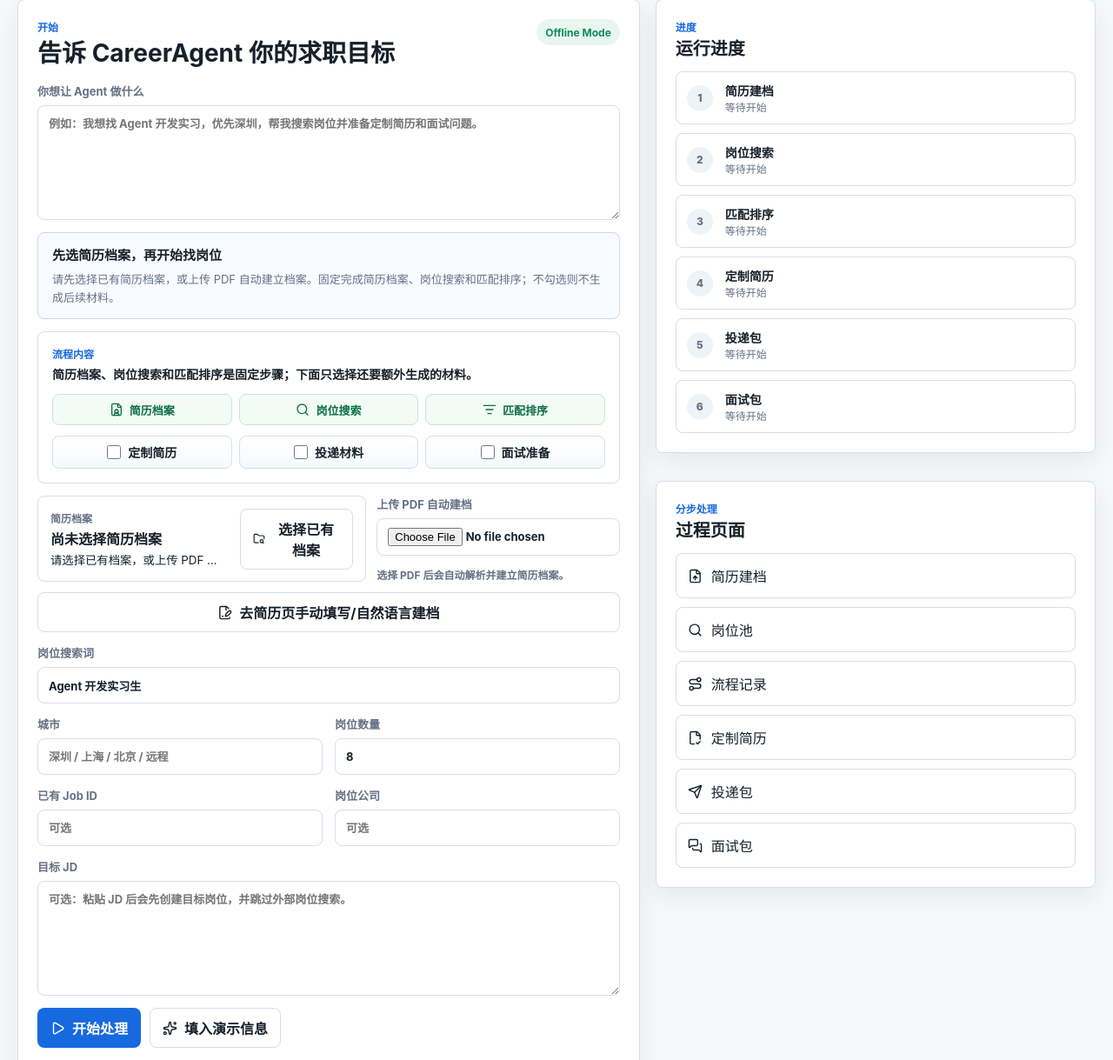
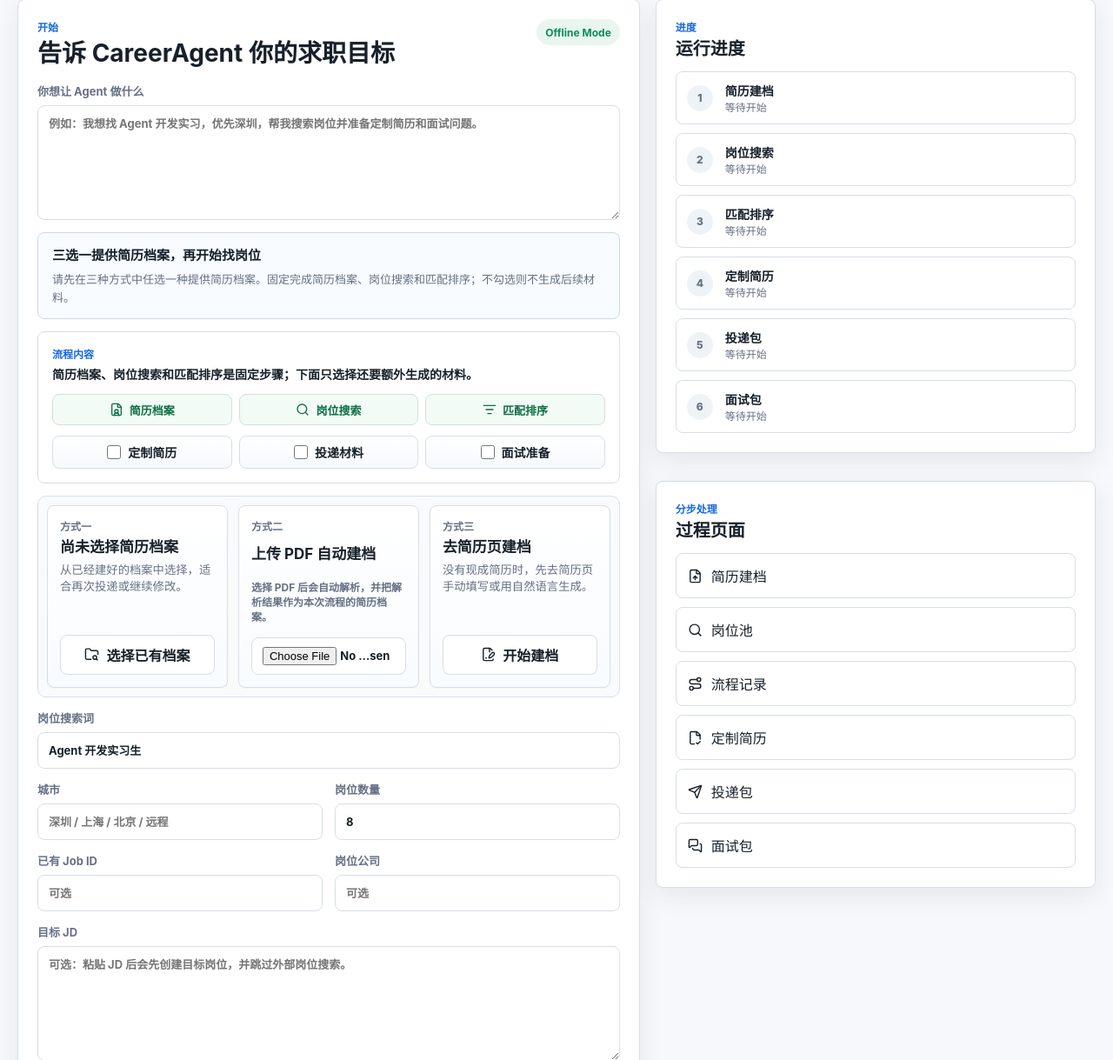
Before and after one commit to Yonhen233/CareerAgent, a FastAPI app: page / in a window 1280 px wide. Shown: the part 92-1311 px from the top of the page at 87% size. Run offline with FastAPI, Linux system fonts and the light colour scheme; parts of the project's set-up code (start-up, migrations or seed data) failed here and were passed over; some libraries are stand-ins or nearby versions.

Commit message:
优化首页简历来源选择和简历入口对齐

```diff
--- a/app/static/css/style.css
+++ b/app/static/css/style.css
@@ -651,34 +696,61 @@ button svg,
 
 .start-resume-picker {
   display: grid;
-  grid-template-columns: minmax(0, 1.15fr) minmax(260px, 0.85fr);
+  grid-template-columns: repeat(3, minmax(0, 1fr));
   gap: 12px;
   align-items: stretch;
+  padding: 10px;
+  border: 1px solid var(--line);
+  border-radius: 10px;
+  background: #f8fafc;
 }
 
-.selected-profile-card {
+.resume-source-card {
   display: flex;
-  align-items: center;
+  flex-direction: column;
   justify-content: space-between;
   gap: 14px;
+  min-height: 154px;
   min-width: 0;
-  padding: 13px 14px;
+  padding: 14px;
   border: 1px solid var(--line);
   border-radius: 8px;
-  background: #fff;
+  background: linear-gradient(180deg, #ffffff 0%, #f8fbff 100%);
+  box-shadow: 0 1px 0 rgba(15, 23, 42, 0.03);
+  transition: border-color 140ms ease, box-shadow 140ms ease, background 140ms ease;
 }
 
-.selected-profile-card > div {
+.resume-source-card.is-selected {
+  border-color: var(--green);
+  background: #f2fbf6;
+  box-shadow: 0 0 0 3px rgba(13, 148, 100, 0.11);
+}
+
+.resume-source-card:hover {
+  border-color: #9eb4d4;
+}
+
+.resume-source-card > div {
   display: grid;
-  gap: 3px;
+  gap: 6px;
   min-width: 0;
+}
+
+.resume-source-card strong {
+  color: var(--text);
+  font-size: 17px;
+  line-height: 1.25;
+}
+
+.resume-source-card small {
+  color: var(--muted);
+  line-height: 1.4;
 }
 
 .selected-profile-card strong,
 .selected-profile-card small {
   overflow: hidden;
   text-overflow: ellipsis;
-  white-space: nowrap;
 }
 
 .field-label {
@@ -689,10 +761,20 @@ button svg,
 
 .resume-upload-inline {
   min-width: 0;
+  color: var(--muted);
+  font-size: 13px;
+  font-weight: 650;
 }
 
+.resume-source-card input[type="file"] {
+  width: 100%;
+  margin-top: auto;
+}
+
+.resume-source-card .button,
 .start-profile-create {
-  grid-column: 1 / -1;
+  width: 100%;
+  margin-top: auto;
 }
 
 .profile-picker-dialog {
--- a/app/static/js/main.js
+++ b/app/static/js/main.js
@@ -353,15 +353,21 @@ function profileSummaryText(profile) {
   return `${roleText}${skillCount ? ` · ${skillCount} 个技能` : ""}`;
 }
 
-function updateSelectedProfileCard(profile) {
+function updateResumeSourceSelection(source) {
+  $("#selected-profile-card")?.classList.toggle("is-selected", source === "existing");
+  $("#resume-upload-card")?.classList.toggle("is-selected", source === "pdf");
+}
+
+function updateSelectedProfileCard(profile, source = "existing") {
   const title = $("#selected-profile-title");
   const summary = $("#selected-profile-summary");
   const form = $("#career-start-form");
   if (!title || !summary || !form) return;
   if (!profile) {
     title.textContent = "尚未选择简历档案";
-    summary.textContent = "请选择已有档案，或上传 PDF 自动建档。";
+    summary.textContent = "从已经建好的档案中选择，适合再次投递或继续修改。";
     if (form.profile_id) form.profile_id.value = "";
+    updateResumeSourceSelection(null);
     updateStartInputGuidance(form);
     return;
   }
@@ -376,6 +382,7 @@ function updateSelectedProfileCard(profile) {
   if (form.location && structured.location && !form.location.value.trim()) {
     form.location.value = structured.location;
   }
+  updateResumeSourceSelection(source);
   updateStartInputGuidance(form);
 }
 
@@ -1546,7 +1553,7 @@ function projectTextFromProfile(structured) {
   }).filter(Boolean).join("\n\n");
 }
 
-function populateStartFormFromProfile(form, profile) {
+function populateStartFormFromProfile(form, profile, source = "existing") {
   if (!form || !profile) return;
   const structured = profile.structured_profile_json || {};
   if (form.profile_id) form.profile_id.value = profile.id || "";
@@ -1555,7 +1562,7 @@ function populateStartFormFromProfile(form, profile) {
     const roles = profile.target_roles_json || structured.target_roles || [];
     form.query.value = roles[0] || "Agent 开发实习生";
   }
-  updateSelectedProfileCard(profile);
+  updateSelectedProfileCard(profile, source);
 }
 
 function setPdfParseStatus(form, message, kind = "") {
@@ -1576,7 +1583,7 @@ async function parseResumeFileIntoStartForm(form, file) {
   form.dataset.parsedResumeSignature = signature;
   form.dataset.parsedProfileId = String(profile.id || "");
   profilePickerRows = [profile, ...profilePickerRows.filter((item) => Number(item.id) !== Number(profile.id))];
-  populateStartFormFromProfile(form, profile);
+  populateStartFormFromProfile(form, profile, "pdf");
   updateStartInputGuidance(form);
   setPdfParseStatus(form, `PDF 已解析为 Profile #${profile.id}，后续流程会使用该档案。`, "ok");
   toast(`PDF 已解析为 Profile #${profile.id}`);
@@ -1594,11 +1601,11 @@ function updateStartInputGuidance(form) {
   if (form.elements.resume_file?.files?.[0]) sources.push("PDF");
   const sourceText = sources.length
     ? `将使用这些信息：${sources.join("、")}。`
-    : "请先选择已有简历档案，或上传 PDF 自动建立档案。";
+    : "请先在三种方式中任选一种提供简历档案。";
   const actionText = actions.length
     ? `固定完成简历档案、岗位搜索和匹配排序，并额外生成：${actions.map(startActionLabel).join("、")}。`
     : "固定完成简历档案、岗位搜索和匹配排序；不勾选则不生成后续材料。";
-  card.innerHTML = `<strong>先选简历档案，再开始找岗位</strong><span>${escapeHtml(sourceText)}${escapeHtml(actionText)}</span>`;
+  card.innerHTML = `<strong>三选一提供简历档案，再开始找岗位</strong><span>${escapeHtml(sourceText)}${escapeHtml(actionText)}</span>`;
 }
 
 function topMatchedJob(run) {
--- a/app/templates/base.html
+++ b/app/templates/base.html
@@ -4,7 +4,7 @@
     <meta charset="utf-8">
     <meta name="viewport" content="width=device-width, initial-scale=1">
     <title>CareerAgent</title>
-    <link rel="stylesheet" href="/static/css/style.css?v=20260708-profile-picker">
+    <link rel="stylesheet" href="/static/css/style.css?v=20260708-resume-source-cards">
     <script src="https://unpkg.com/lucide@latest/dist/umd/lucide.min.js"></script>
   </head>
   <body data-page="{{ page }}">
@@ -33,6 +33,6 @@
       {% block content %}{% endblock %}
     </main>
     <div id="toast" class="toast" hidden></div>
-    <script src="/static/js/main.js?v=20260708-profile-picker"></script>
+    <script src="/static/js/main.js?v=20260708-resume-source-cards"></script>
   </body>
 </html>
--- a/app/templates/index.html
+++ b/app/templates/index.html
@@ -17,7 +17,7 @@
       </label>
       <div id="input-guidance" class="guidance-card">
         <strong>先选简历档案，再开始找岗位</strong>
-        <span>开始页只负责选择简历和岗位目标；如果还没有简历，可以上传 PDF 自动建档，或去“简历建档”页面手动填写/用自然语言生成。</span>
+        <span>下面三种方式任选一种提供简历档案；再填写岗位目标，系统会继续完成岗位搜索和匹配排序。</span>
       </div>
       <div class="generation-picker" aria-label="选择生成内容">
         <div>
@@ -36,22 +36,30 @@
         </div>
       </div>
       <div class="form-grid">
-        <div class="start-resume-picker wide">
+        <div class="start-resume-picker wide" aria-label="选择简历来源">
           <input name="profile_id" type="hidden">
-          <div class="selected-profile-card" id="selected-profile-card">
+          <div class="resume-source-card selected-profile-card" id="selected-profile-card">
             <div>
-              <span class="field-label">简历档案</span>
+              <span class="field-label">方式一</span>
               <strong id="selected-profile-title">尚未选择简历档案</strong>
-              <small id="selected-profile-summary">请选择已有档案，或上传 PDF 自动建档。</small>
+              <small id="selected-profile-summary">从已经建好的档案中选择，适合再次投递或继续修改。</small>
             </div>
             <button class="button ghost" type="button" id="open-profile-picker"><i data-lucide="folder-search"></i> 选择已有档案</button>
           </div>
-          <label class="resume-upload-inline">
-            上传 PDF 自动建档
+          <label class="resume-source-card resume-upload-inline" id="resume-upload-card">
+            <span class="field-label">方式二</span>
+            <strong>上传 PDF 自动建档</strong>
+            <small id="pdf-parse-status" class="field-hint">选择 PDF 后会自动解析，并把解析结果作为本次流程的简历档案。</small>
             <input name="resume_file" type="file" accept="application/pdf">
-            <small id="pdf-parse-status" class="field-hint">选择 PDF 后会自动解析并建立简历档案。</small>
           </label>
-          <a class="button ghost start-profile-create" href="/ui/profiles"><i data-lucide="file-pen-line"></i> 去简历页手动填写/自然语言建档</a>
+          <div class="resume-source-card resume-create-card">
+            <div>
+              <span class="field-label">方式三</span>
+              <strong>去简历页建档</strong>
+              <small>没有现成简历时，先去简历页手动填写或用自然语言生成。</small>
+            </div>
+            <a class="button ghost start-profile-create" href="/ui/profiles"><i data-lucide="file-pen-line"></i> 开始建档</a>
+          </div>
         </div>
         <label class="wide">
           岗位搜索词
```
Also changed, not shown: other parts of app/static/css/style.css (+45 -0 lines), app/templates/profiles.html (+10 -5 lines), docs/DEVELOPMENT_LOG.md (+32 -0 lines), tests/test_frontend_pages.py (+27 -1 lines), 1 other file.
